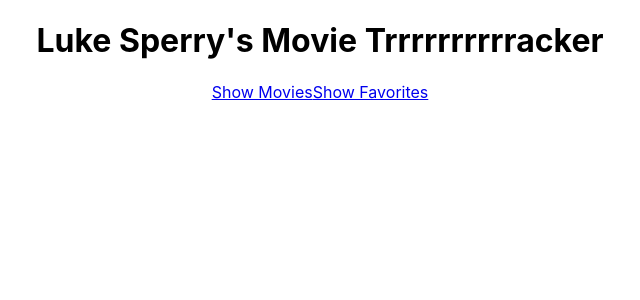
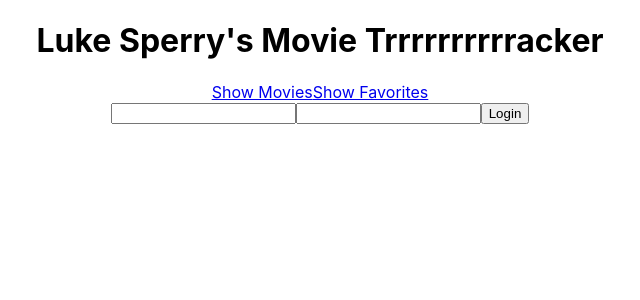
Before and after one commit to ericfitzsimons451/movie-tracker-trs-ef, a React (Create React App) app: page /login in a window 1280 px wide. Shown: the top 300 px of the page, without its empty margins (320-960 px from the left). Built offline with nearby package versions, Linux system fonts and the light colour scheme; no server answers.

Commit message:
verifies login info for existing users

```diff
--- a/src/actions/index.js
+++ b/src/actions/index.js
@@ -1,6 +1,9 @@
-const storeMovies = (movies) => ({
+export const storeMovies = (movies) => ({
     type: 'STORE_MOVIES',
     movies,
 })
 
-export default storeMovies;
+export const loginUser = (userData) => ({
+    type: 'LOGIN_USER',
+    userData
+})
--- a/src/allPurposeFetch.js
+++ b/src/allPurposeFetch.js
@@ -1,4 +1,4 @@
-const allPurposeFetch = async (url) => {
+export const allPurposeFetch = async (url) => {
     const response = await fetch(url)
     const data = await response.json()
     return data
--- a/src/components/Movie/Movie.js
+++ b/src/components/Movie/Movie.js
@@ -11,6 +11,7 @@ const Movie = ({ name, poster_path, release_date, vote_average, overview }) => {
             <h3>Released: {release_date}</h3>
             <h3>Vote Average: {vote_average}</h3>
             <p>Overview: {overview}</p>
+            <button>Add To Favorites</button>
         </div>
     )
 }
--- a/src/containers/App/App.js
+++ b/src/containers/App/App.js
@@ -6,10 +6,11 @@ import { Route } from 'react-router-dom'
 import AllMovies from '../../components/AllMovies/AllMovies'
 import Header from '../../components/Header/Header'
 import Nav from '../../components/Nav/Nav'
-import storeMovies from '../../actions/index'
+import Login from '../../containers/Login/Login'
+import { storeMovies}  from '../../actions/index'
 import { connect } from 'react-redux'
 
-class App extends Component {
+export class App extends Component {
 
   componentDidMount() {
     this.fetchMovies()
@@ -41,12 +42,13 @@ class App extends Component {
         <Header />
         <Nav />
         <Route exact path='/' render={ () => <AllMovies />} />
+        <Route exact path='/login' render={ () => <Login />} />
       </div>
     );
   }
 }
 
-const mapDispatchToProps = (dispatch) => ({
+export const mapDispatchToProps = (dispatch) => ({
   storeMovies: (movies) => dispatch(storeMovies(movies))
 })
 
--- /dev/null
+++ b/src/containers/Login/Login.js
@@ -0,0 +1,54 @@
+import React, { Component } from 'react'
+import './Login.scss'
+import { loginUser } from '../../actions'
+import { connect } from 'react-redux'
+
+export class Login extends Component {
+    constructor() {
+        super()
+        this.state = {
+            email: '',
+            password:''
+        }
+    }
+
+    handleChange = (e) => {
+        const { name, value } = e.target
+        this.setState({ [name]: value })
+    }
+
+    handleSubmit = async (e) => {
+        e.preventDefault()
+        try {
+            const response = await fetch('http://localhost:3000/api/users', {
+            method: 'POST',
+            body: JSON.stringify({email: this.state.email, password: this.state.password}),
+            headers: {
+                'Content-Type': 'application/json',
+            }
+        })
+        const user = await response.json()
+        console.log(user)
+        this.props.loginUser(user.data)
+        this.setState({email: '', password: ''})
+        } catch (error) {
+            throw new Error(error.message)
+        }
+    }
+
+    render() {
+        return (
+            <form onSubmit={this.handleSubmit}>
+                <input onChange={this.handleChange} name="email" value={this.state.email} />
+                <input onChange={this.handleChange} name="password" value={this.state.password} />
+                <button type='submit'>Login</button>
+            </form>
+        )
+    }
+}
+
+export const mapDispatchToProps = (dispatch) => ({
+    loginUser: (user) => dispatch(loginUser(user))
+})
+
+export default connect(null, mapDispatchToProps)(Login)
--- a/src/reducers/index.js
+++ b/src/reducers/index.js
@@ -1,6 +1,8 @@
 import { combineReducers } from 'redux';
-import { storeMoviesReducer} from './storeMoviesReducer';
+import { storeMoviesReducer } from './storeMoviesReducer';
+import { userReducer } from './userReducer'
 
 export const rootReducer = combineReducers({
-    movies: storeMoviesReducer
+    movies: storeMoviesReducer,
+    user: userReducer
 })
--- /dev/null
+++ b/src/reducers/userReducer.js
@@ -0,0 +1,8 @@
+export const userReducer = (state={}, action) => {
+    switch (action.type) {
+        case 'LOGIN_USER':
+            return action.userData
+        default:
+            return state
+    }
+}
```
Also changed, not shown: src/containers/Login/Login.scss (added), 1 other file (tests, documents, lock files or other folders).
